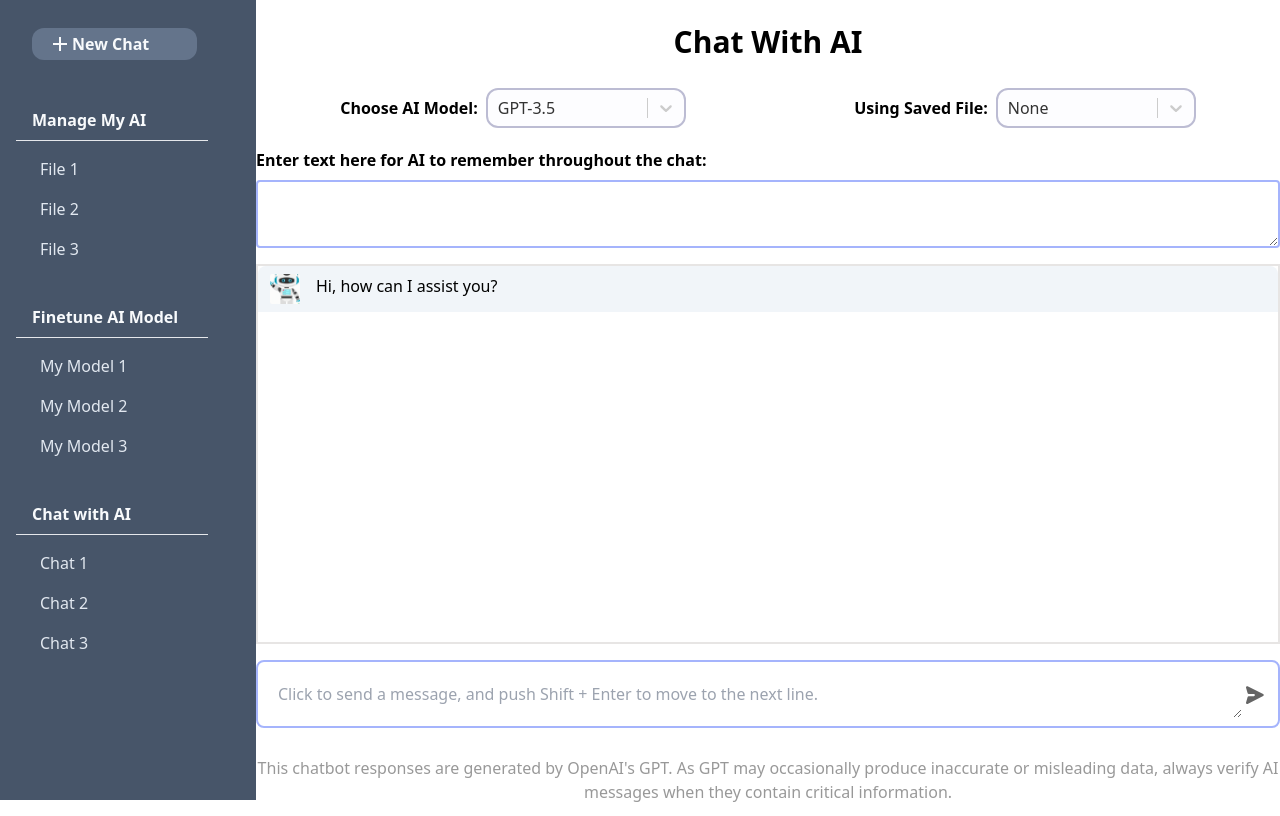
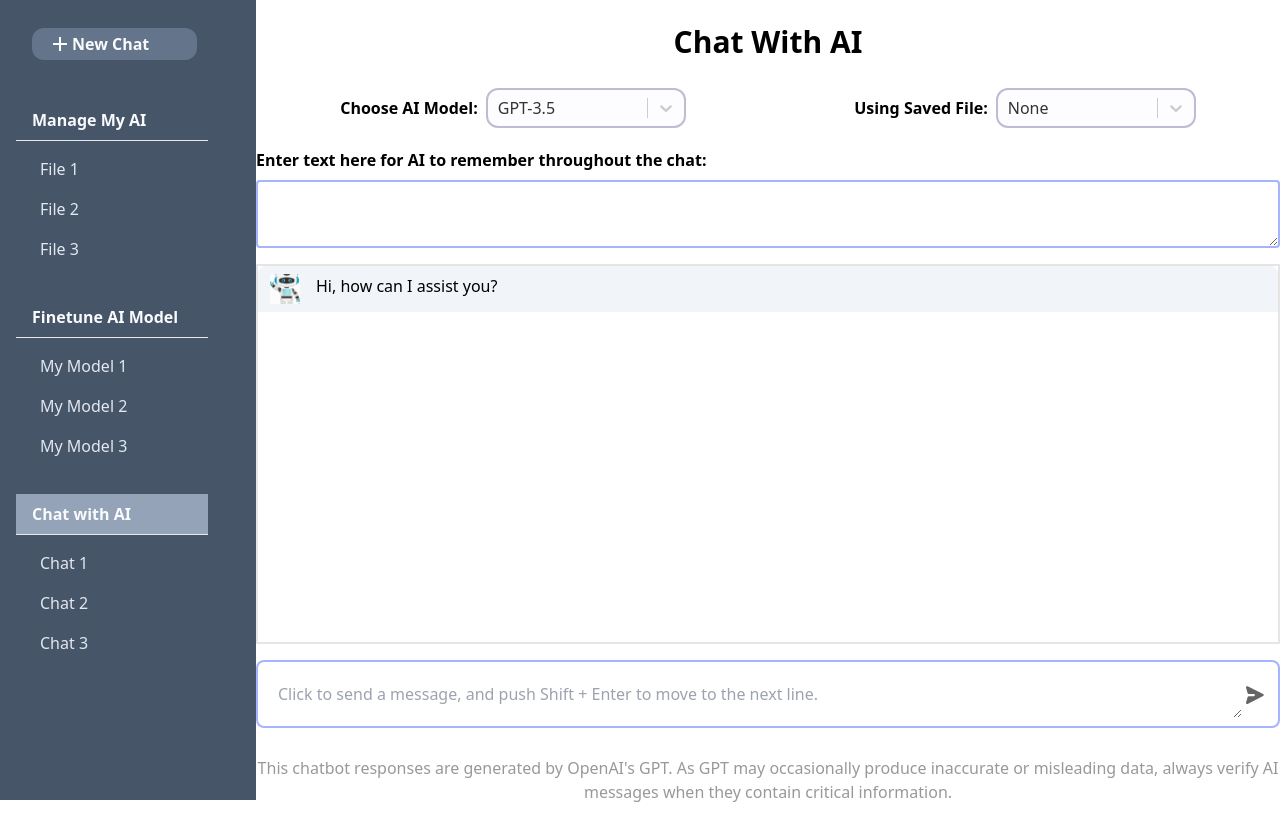
Before and after one commit to rexcare367/Smartchat-RAG, a Next.js app: page / in a window 1280 px wide. Built offline with nearby package versions, Linux system fonts and the light colour scheme; no server answers.

Commit message:
Feat(sidebar): Implement active state highlighting for menu items

```diff
--- a/src/components/Sidebar.tsx
+++ b/src/components/Sidebar.tsx
@@ -1,5 +1,6 @@
 import React, { FC } from 'react'
 import Link from 'next/link'
+import { useRouter } from 'next/router'
 import PlusIcon from './PlusIcon'
 
 interface SidebarProps {
@@ -7,6 +8,9 @@ interface SidebarProps {
 }
 
 const Sidebar : FC<SidebarProps>= ({ onNewChat }) => {
+
+  const router = useRouter()
+  const isActive = (route: string) => router.pathname === route ? 'bg-slate-400 text-indigo-900' : '';
 
   return (
     <div className="w-80 bg-slate-600 text-slate-50">
@@ -17,7 +21,7 @@ const Sidebar : FC<SidebarProps>= ({ onNewChat }) => {
               <span>New Chat</span>
             </div>
           </li>
-          <li  className="pl-4 py-2 mt-5 mr-8 font-semibold border-b text-slate-50 hover:bg-slate-400 focus:bg-indigo-100">
+          <li className={`pl-4 py-2 mt-5 mr-8 font-semibold border-b text-slate-50 hover:bg-slate-400 focus:bg-indigo-100 ${isActive('/managemyai')}`}>
           <Link href="/managemyai">Manage My AI</Link>
           </li>
           <ul className="px-4 py-2 font-medium text-slate-200">
@@ -25,7 +29,7 @@ const Sidebar : FC<SidebarProps>= ({ onNewChat }) => {
             <li className="px-2 py-2 hover:bg-slate-400 focus:bg-indigo-100">File 2</li>
             <li className="px-2 py-2 hover:bg-slate-400 focus:bg-indigo-100">File 3</li>
           </ul>
-          <li  className="pl-4 py-2 mt-5 mr-8 font-semibold border-b text-slate-50 hover:bg-slate-400 focus:bg-indigo-100">
+          <li className={`pl-4 py-2 mt-5 mr-8 font-semibold border-b text-slate-50 hover:bg-slate-400 focus:bg-indigo-100 ${isActive('/finetunemodel')}`}>
           <Link href="/finetunemodel">Finetune AI Model</Link>
           </li>
           <ul className="px-4 py-2 font-medium text-slate-200">
@@ -33,7 +37,7 @@ const Sidebar : FC<SidebarProps>= ({ onNewChat }) => {
             <li className="px-2 py-2 hover:bg-slate-400 focus:bg-indigo-100">My Model 2</li>
             <li className="px-2 py-2 hover:bg-slate-400 focus:bg-indigo-100">My Model 3</li>
           </ul>
-          <li  className="pl-4 py-2 mt-5 mr-8 font-semibold border-b text-slate-50 hover:bg-slate-400 focus:bg-indigo-100">
+          <li className={`pl-4 py-2 mt-5 mr-8 font-semibold border-b text-slate-50 hover:bg-slate-400 focus:bg-indigo-100 ${isActive('/')}`}>
             <Link href="/">
               Chat with AI
             </Link>
```
